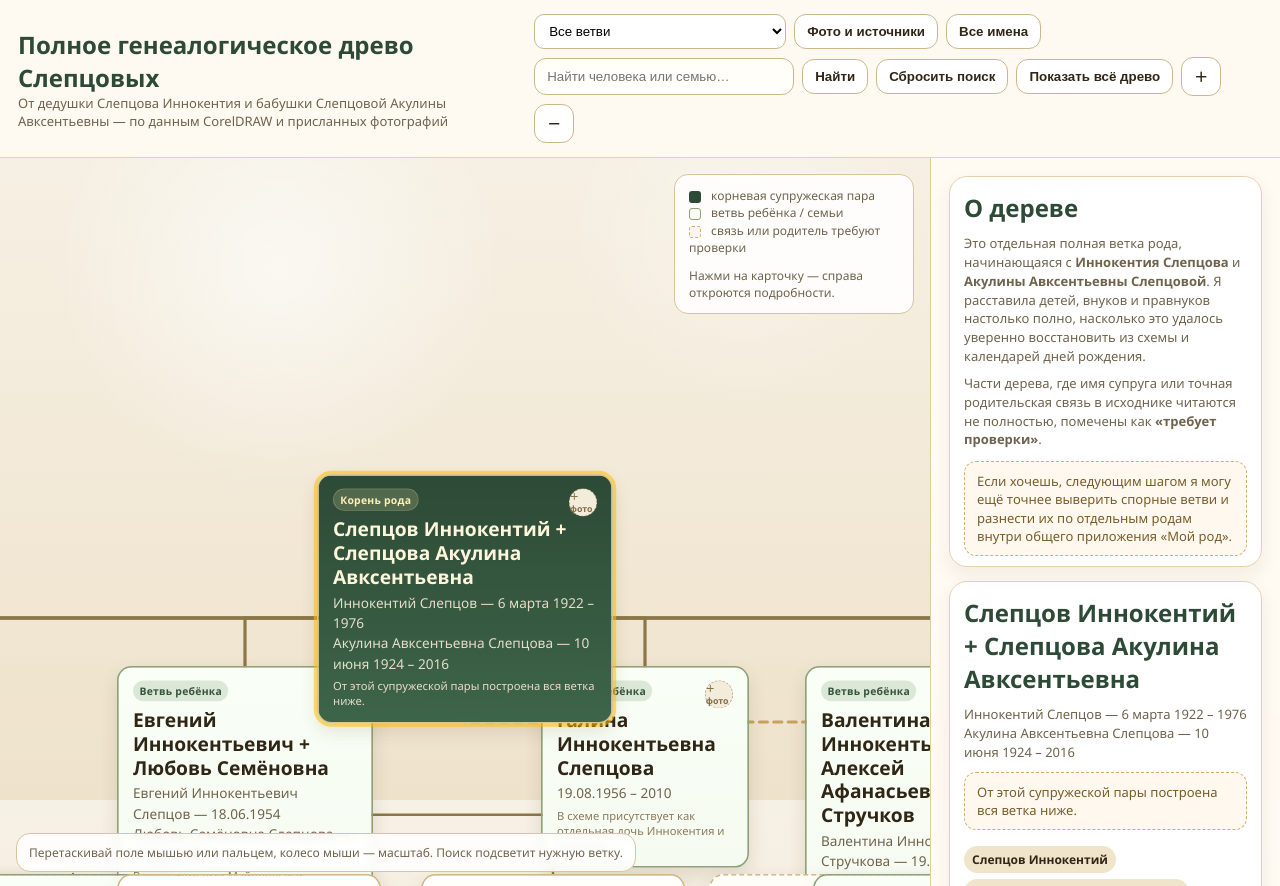
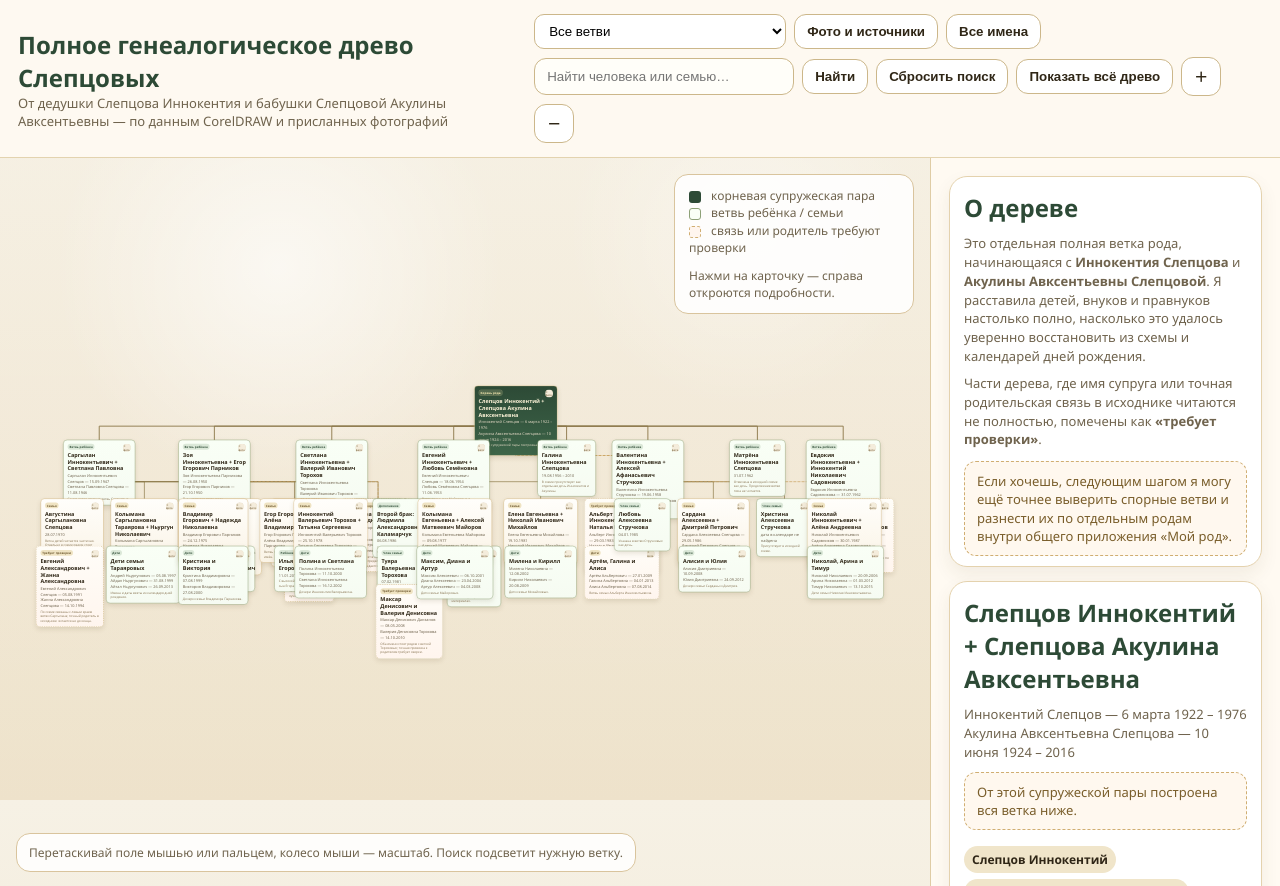
Before and after one commit to 722270a-svg/moy-rod, a plain HTML site: page full_tree.html in a window 1280 px wide. Drawn offline with Linux system fonts and the light colour scheme.

Commit message:
Display all genealogy branches in automatic fit-to-screen overview

```diff
--- a/full_tree.html
+++ b/full_tree.html
@@ -241,9 +241,26 @@ const panzoom = document.getElementById('panzoom');
 let scale = 0.8, tx = 20, ty = 10;
 function applyTransform(){ panzoom.style.transform = `translate(${tx}px, ${ty}px) scale(${scale})`; }
 function centerOnNode(id){ const n=nodeMap[id]; if(!n)return; const vw=viewport.clientWidth, vh=viewport.clientHeight; tx = vw/2 - (n.x+(n.w||220)/2)*scale; ty = vh/2 - (n.y+(n.h||80)/2)*scale; applyTransform(); }
-function fitAll(){ const vw=viewport.clientWidth-30, vh=viewport.clientHeight-30; scale=Math.min(vw/4700, vh/2650); tx=(viewport.clientWidth-4700*scale)/2; ty=(viewport.clientHeight-2650*scale)/2; applyTransform(); }
+function fitAll(){
+  activeBranch='all';
+  document.getElementById('branchSelect').value='all';
+  renderNodes(); renderLines();
+  const visible = [...nodesEl.querySelectorAll('.node')];
+  if (!visible.length) return;
+  const minX=Math.min(...visible.map(el=>el.offsetLeft));
+  const minY=Math.min(...visible.map(el=>el.offsetTop));
+  const maxX=Math.max(...visible.map(el=>el.offsetLeft+el.offsetWidth));
+  const maxY=Math.max(...visible.map(el=>el.offsetTop+el.offsetHeight));
+  const vw=viewport.clientWidth, vh=viewport.clientHeight;
+  const pad=36, w=maxX-minX, h=maxY-minY;
+  scale=Math.min((vw-2*pad)/w,(vh-2*pad)/h,1.5);
+  scale=Math.max(.04,scale);
+  tx=(vw-w*scale)/2-minX*scale;
+  ty=(vh-h*scale)/2-minY*scale;
+  applyTransform();
+}
 applyTransform();
-setTimeout(()=>centerOnNode("root"),30);
+setTimeout(fitAll,30);
 let isPanning=false, sx=0, sy=0, startTx=0, startTy=0;
 viewport.addEventListener('pointerdown', e=>{ isPanning=true; sx=e.clientX; sy=e.clientY; startTx=tx; startTy=ty; viewport.setPointerCapture(e.pointerId); });
 viewport.addEventListener('pointermove', e=>{ if(!isPanning)return; tx=startTx+(e.clientX-sx); ty=startTy+(e.clientY-sy); applyTransform(); });
@@ -254,12 +271,12 @@ viewport.addEventListener('wheel', e=>{
   const px=e.clientX-rect.left, py=e.clientY-rect.top;
   const wx=(px-tx)/scale, wy=(py-ty)/scale;
   const factor=e.deltaY<0?1.08:0.92;
-  scale=Math.max(0.28, Math.min(2.4, scale*factor));
+  scale=Math.max(0.04, Math.min(2.4, scale*factor));
   tx=px-wx*scale; ty=py-wy*scale; applyTransform();
 }, {passive:false});
 
 document.getElementById('zoomInBtn').onclick=()=>{ scale=Math.min(2.4, scale*1.1); applyTransform(); };
-document.getElementById('zoomOutBtn').onclick=()=>{ scale=Math.max(0.28, scale/1.1); applyTransform(); };
+document.getElementById('zoomOutBtn').onclick=()=>{ scale=Math.max(0.04, scale/1.1); applyTransform(); };
 document.getElementById('fitBtn').onclick=fitAll;
 document.getElementById('resetBtn').onclick=()=>{ document.getElementById('searchInput').value=''; document.querySelectorAll('.node').forEach(el=>el.classList.remove('highlight')); detailsBox.innerHTML='<h2>Выбери карточку</h2><div class="small">Поиск сброшен. Нажми на любую семью или человека.</div>'; };
 function search(){
@@ -291,8 +308,8 @@ function showNames(){
 }
 function escHTML(str){return String(str||'').replace(/[&<>"']/g,c=>({'&':'&amp;','<':'&lt;','>':'&gt;','"':'&quot;',"'":'&#39;'}[c]));}
 document.getElementById('allNamesBtn').onclick=showNames;
-renderNodes(); renderLines(); selectNode('root'); centerOnNode("root");
-window.addEventListener('resize', ()=>centerOnNode(selected||"root"));
+renderNodes(); renderLines(); selectNode('root'); fitAll();
+window.addEventListener('resize', fitAll);
 </script>
 </body>
 </html>
```
